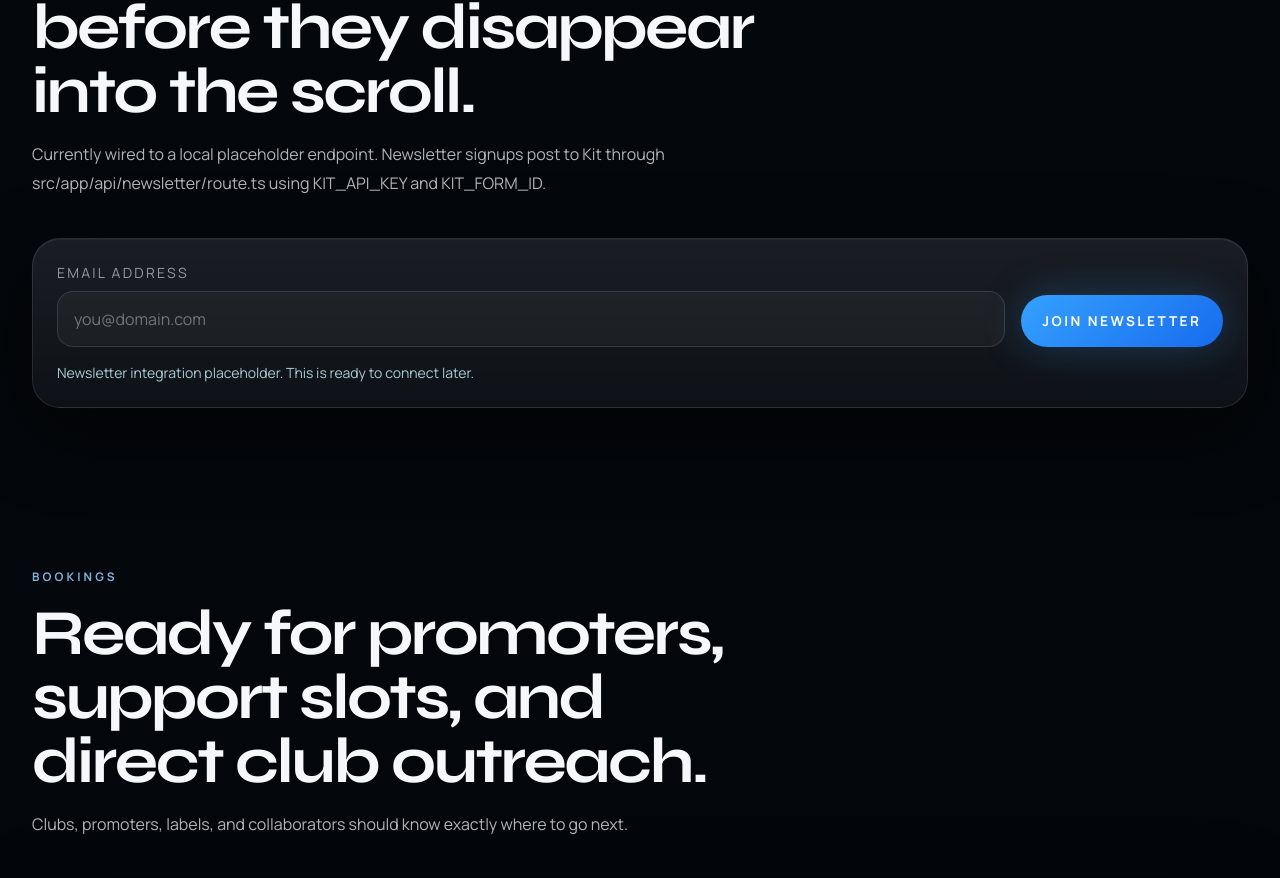
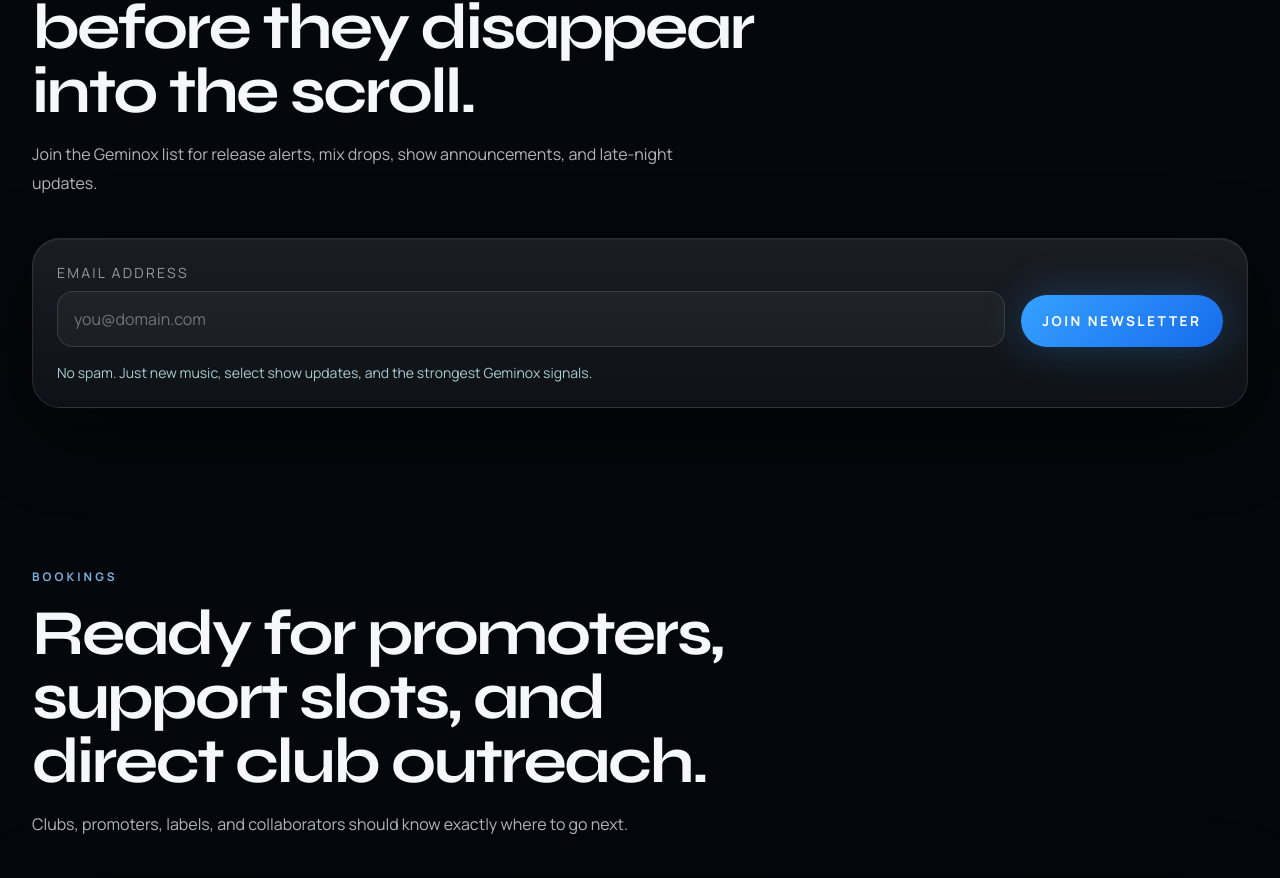
Before and after one commit to alihannnnn12/geminox-website, a Next.js app: page / in a window 1280 px wide. Shown: the part 5340-6218 px from the top of the page. Built offline with nearby package versions, Linux system fonts and the light colour scheme.

Commit message:
Refresh newsletter copy for live signup

```diff
--- a/src/app/page.tsx
+++ b/src/app/page.tsx
@@ -183,7 +183,7 @@
       </SectionShell>
 
       <SectionShell
-        description={`Currently wired to a local placeholder endpoint. ${siteConfig.newsletter.integrationNote}`}
+        description={siteConfig.newsletter.integrationNote}
         eyebrow="Newsletter"
         title="Capture listeners before they disappear into the scroll."
       >
--- a/src/components/newsletter-form.tsx
+++ b/src/components/newsletter-form.tsx
@@ -10,7 +10,7 @@
 export function NewsletterForm() {
   const [status, setStatus] = useState<FormStatus>({
     tone: "idle",
-    message: "Newsletter integration placeholder. This is ready to connect later."
+    message: "No spam. Just new music, select show updates, and the strongest Geminox signals."
   });
   const [isPending, startTransition] = useTransition();
 
--- a/src/data/site.ts
+++ b/src/data/site.ts
@@ -66,7 +66,7 @@
   newsletter: {
     providerLabel: "Kit",
     integrationNote:
-      "Newsletter signups post to Kit through src/app/api/newsletter/route.ts using KIT_API_KEY and KIT_FORM_ID."
+      "Join the Geminox list for release alerts, mix drops, show announcements, and late-night updates."
   },
   soundcloud: {
     profileUrl: "https://soundcloud.com/geminox_beats",
```
